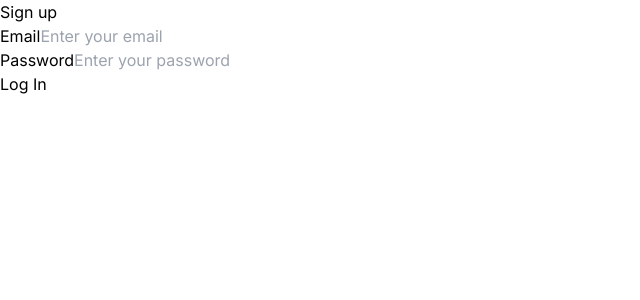
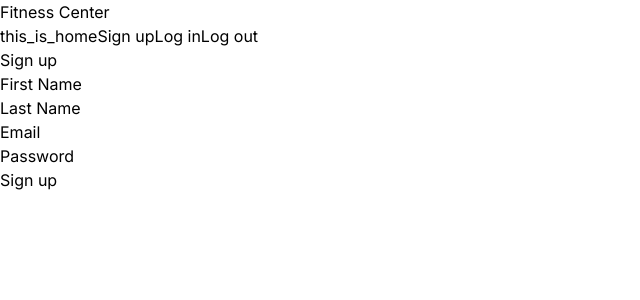
Before and after one commit to jachyman/frontend_hand_in_2, a Next.js app: page /sign-up in a window 1280 px wide. Shown: the top 300 px of the page, without its empty margins (0-640 px from the left). Built offline with nearby package versions, Linux system fonts and the light colour scheme; a web font is replaced by a local one.

Commit message:
Add sign in page + updated home page

```diff
--- /dev/null
+++ b/src/app/(auth)/sign-up/page.tsx
@@ -0,0 +1,101 @@
+'use client';
+
+import { useState } from 'react';
+import { useRouter } from 'next/navigation';
+import { login } from '@/app/lib/api';
+import { User } from '../../lib/definitions';
+import { homeLinks } from '@/app/nav-links-home';
+import TopBar from '@/app/ui/dashboard/top-bar';
+
+export default function SignupForm() {
+  const [formData, setFormData] = useState({
+    firstName: '',
+    lastName: '',
+    email: '',
+    password: '',
+    personalTrainerId: ''
+  });
+  const [error, setError] = useState('');
+  const [isLoading, setIsLoading] = useState(false);
+  const router = useRouter();
+
+  //const handleSubmit = async (e: React.FormEvent<HTMLFormElement>) => {};
+  const handleSubmit = (e: any) => {
+    e.preventDefault();
+
+    setError('');
+
+    // Normally, here you would send the form data to your server for processing.
+    console.log('Form Data Submitted:', formData);
+
+    // Clear the form after submission
+    setFormData({ firstName: '', lastName: '', personalTrainerId: '', email: '', password: '' });
+  };
+
+  const handleInputChange = (e: any) => {
+    const { name, value } = e.target;
+    setFormData({ ...formData, [name]: value });
+  };
+
+  return (
+    <div>
+      <TopBar links={homeLinks} />
+
+      <form onSubmit={handleSubmit} className="space-y-3">
+        <h1 className="text-2xl">Sign up</h1>
+        {error && <p className="text-red-500">{error}</p>}
+        <div>
+          <label>First Name</label>
+          <input
+            type="text"
+            name="firstName"
+            value={formData.firstName}
+            onChange={handleInputChange}
+            required
+            className="w-full p-2 border rounded"
+          />
+        </div>
+        <div>
+          <label>Last Name</label>
+          <input
+            type="text"
+            name="lastName"
+            value={formData.lastName}
+            onChange={handleInputChange}
+            required
+            className="w-full p-2 border rounded"
+          />
+        </div>
+        <div>
+          <label>Email</label>
+          <input
+            type="email"
+            name="email"
+            value={formData.email}
+            onChange={handleInputChange}
+            required
+            className="w-full p-2 border rounded"
+          />
+        </div>
+        <div>
+          <label>Password</label>
+          <input
+            type="password"
+            name="password"
+            value={formData.password}
+            onChange={handleInputChange}
+            required
+            className="w-full p-2 border rounded"
+          />
+        </div>
+        <button
+          type="submit"
+          disabled={isLoading}
+          className="w-full p-2 bg-blue-500 text-white rounded"
+        >
+          {isLoading ? 'Signing up...' : 'Sign up'}
+        </button>
+        </form>
+      </div>
+  );
+}
--- a/src/app/sign-up/page.tsx
+++ /dev/null
@@ -1,78 +0,0 @@
-'use client';
-
-import { useState } from 'react';
-import { useRouter } from 'next/navigation';
-import { login } from '@/app/lib/api';
-
-export default function SignupForm() {
-  const [email, setEmail] = useState('');
-  const [password, setPassword] = useState('');
-  const [error, setError] = useState('');
-  const [isLoading, setIsLoading] = useState(false);
-  const router = useRouter();
-
-  const handleSubmit = async (e: React.FormEvent<HTMLFormElement>) => {
-    e.preventDefault();
-    setIsLoading(true);
-    setError('');
-
-    try {
-      const { token, role } = await login(email, password);
-
-      // Save the JWT token in localStorage
-      localStorage.setItem('authToken', token);
-
-      // Redirect based on the user's role
-      if (role === 'Manager') {
-        router.push('/dashboard/manager');
-      } else if (role === 'Client') {
-        router.push('/dashboard/client');
-      } else if( role === 'PersonalTrainer') {
-        router.push('/dashboard/trainer')
-      }
-       else {
-        throw new Error('Unknown role');
-      }
-    } catch (err: any) {
-      setError(err.message || 'An error occurred.');
-    } finally {
-      setIsLoading(false);
-    }
-  };
-
-  return (
-    <form onSubmit={handleSubmit} className="space-y-3">
-      <h1 className="text-2xl">Sign up</h1>
-      {error && <p className="text-red-500">{error}</p>}
-      <div>
-        <label>Email</label>
-        <input
-          type="email"
-          value={email}
-          onChange={(e) => setEmail(e.target.value)}
-          placeholder="Enter your email"
-          required
-          className="w-full p-2 border rounded"
-        />
-      </div>
-      <div>
-        <label>Password</label>
-        <input
-          type="password"
-          value={password}
-          onChange={(e) => setPassword(e.target.value)}
-          placeholder="Enter your password"
-          required
-          className="w-full p-2 border rounded"
-        />
-      </div>
-      <button
-        type="submit"
-        disabled={isLoading}
-        className="w-full p-2 bg-blue-500 text-white rounded"
-      >
-        {isLoading ? 'Logging in...' : 'Log In'}
-      </button>
-    </form>
-  );
-}
```
Also changed, not shown: src/app/log-in/page.tsx (+7 -1 lines), src/app/page.tsx (+39 -9 lines), public/images/fitness.jpg (added).
